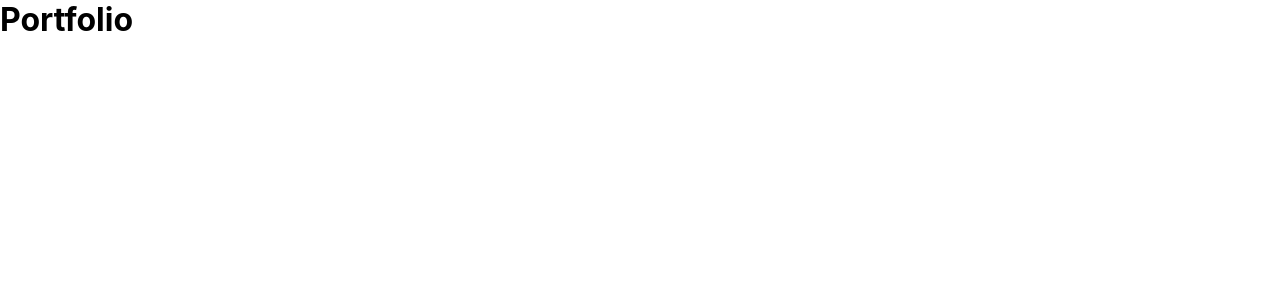
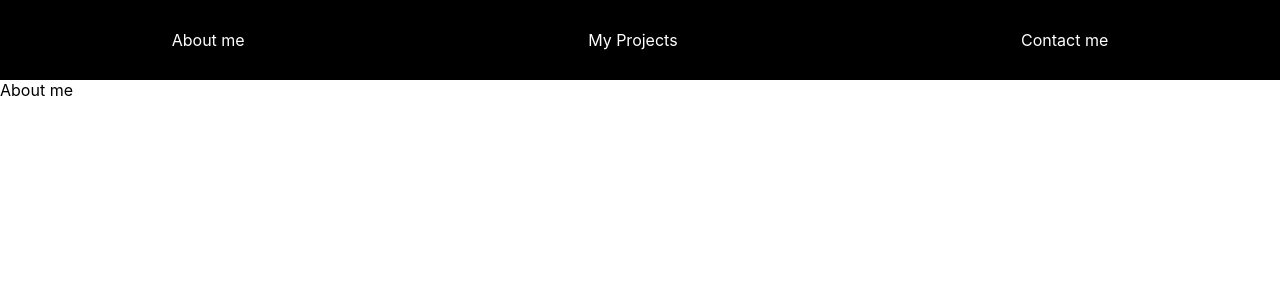
Before and after one commit to AntoineMeresse/Portfolio, a React (Create React App) app: page / in a window 1280 px wide. Shown: the top 300 px of the page. Built offline with nearby package versions, Linux system fonts and the light colour scheme.

Commit message:
refactor : main div

```diff
--- a/package.json
+++ b/package.json
@@ -8,6 +8,7 @@
     "@testing-library/user-event": "^12.1.10",
     "react": "^17.0.1",
     "react-dom": "^17.0.1",
+    "react-router-dom": "^5.2.0",
     "react-scripts": "4.0.0",
     "web-vitals": "^0.2.4"
   },
--- a/src/App.js
+++ b/src/App.js
@@ -1,10 +1,20 @@
 import './App.css';
+
+import {
+  BrowserRouter as Router,
+} from "react-router-dom";
+
+import Navbar from './components/Navbar';
+import Maindiv from './components/Maindiv';
 
 function App() {
   return (
-    <div>
-      <h1>Portfolio</h1>
-    </div>
+    <Router>
+      <div className="app">
+        <Navbar/>
+        <Maindiv/>
+      </div>
+    </Router>
   );
 }
 
--- /dev/null
+++ b/src/components/Maindiv.css
@@ -0,0 +1,3 @@
+.maindiv {
+    padding-top : 10vh;
+}
--- /dev/null
+++ b/src/components/Maindiv.js
@@ -0,0 +1,26 @@
+import React from 'react';
+import './Maindiv.css';
+
+import {Switch, Route} from "react-router-dom";
+
+function Maindiv() {
+	return (
+		<div className="maindiv">
+			<Switch>
+              <Route path="/projects">
+                <p>Projects</p>
+              </Route>
+
+              <Route path="/contact">
+                <p>Contact me</p>
+              </Route>
+
+              <Route path="/">
+                <p>About me</p>
+              </Route>
+            </Switch>
+		</div>
+	);
+}
+
+export default Maindiv;
```
Also changed, not shown: 1 other file (tests, documents, lock files or other folders).
